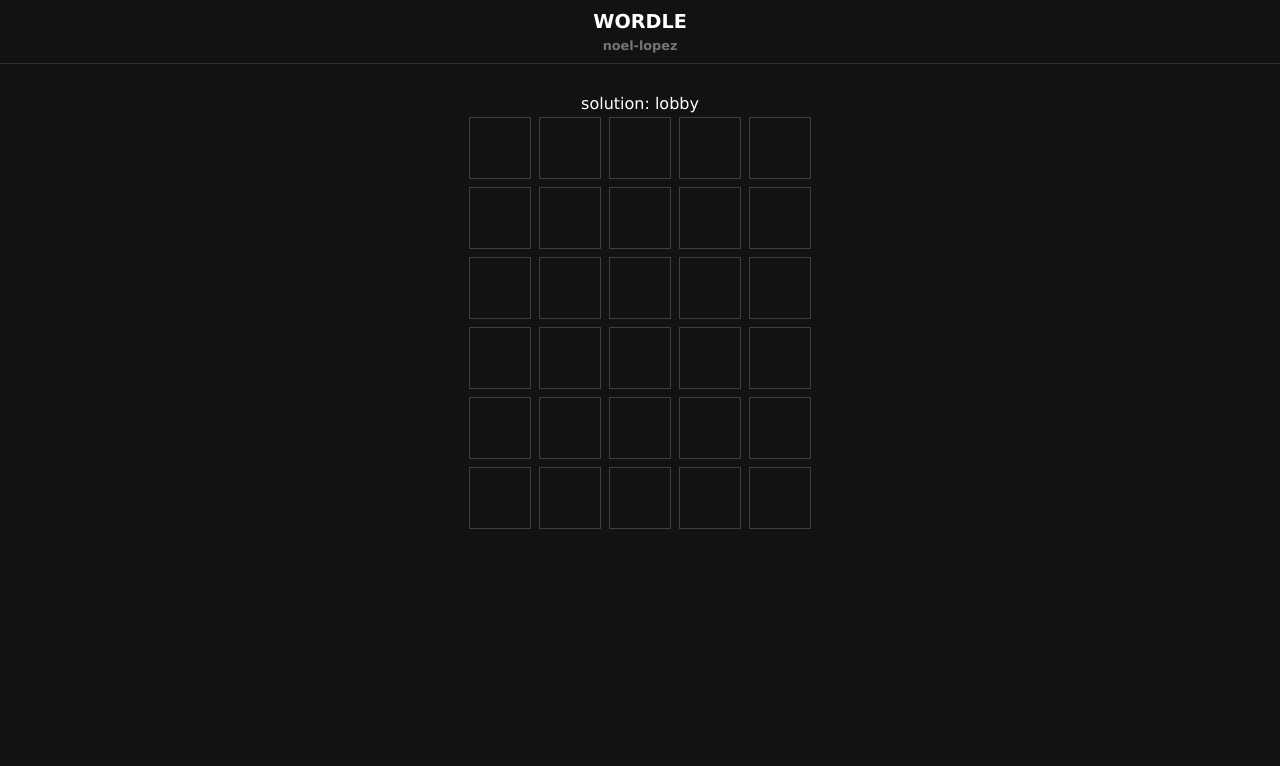
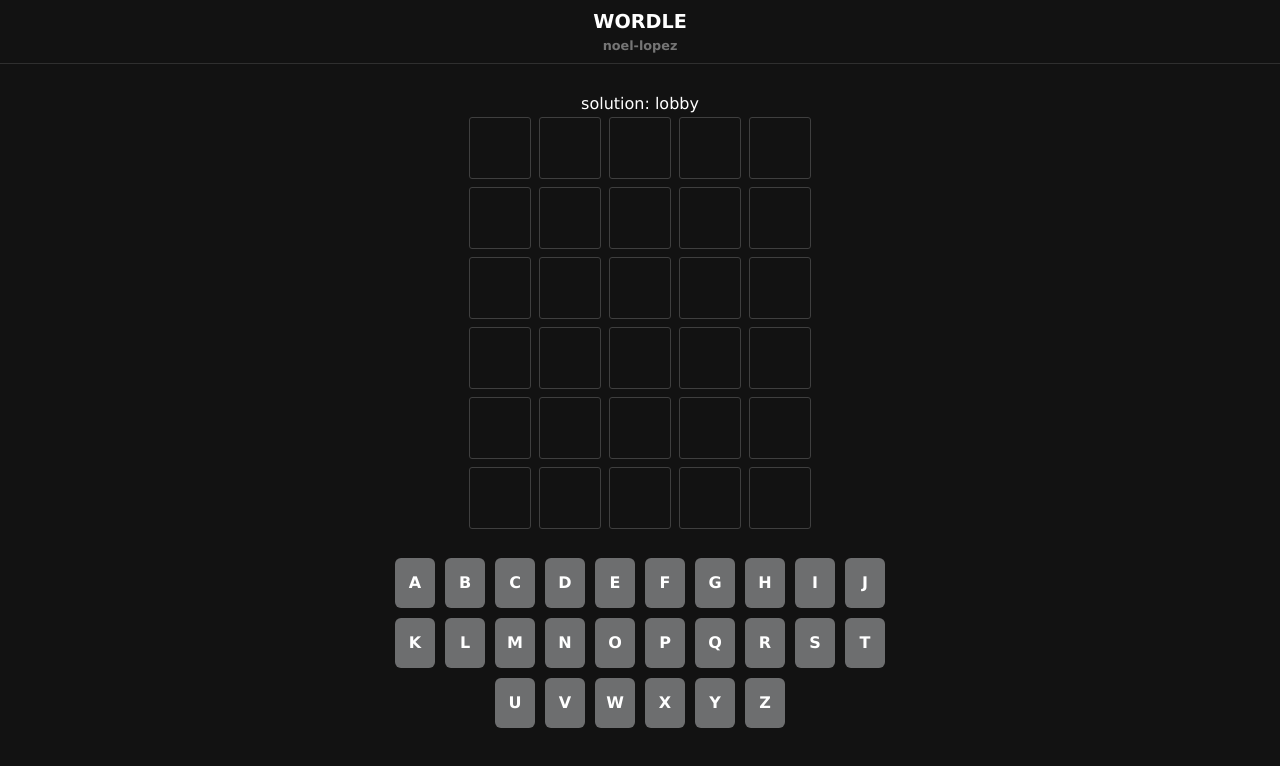
Before and after one commit to noel-lopez/react-wordle, a React (Vite) app: page / in a window 1280 px wide. Shown: the top 766 px of the page. Built offline with nearby package versions, Linux system fonts and the light colour scheme; data requests are answered from the project's data file.

Commit message:
added static keypad

```diff
--- /dev/null
+++ b/src/components/Keypad.jsx
@@ -0,0 +1,21 @@
+import React, { useEffect, useState } from 'react'
+import useKeypad from '../hooks/useKeypad'
+
+export default function Keypad() {
+  const [letters, setLetters] = useState(null)
+
+  useEffect(() => {
+    const {letters} = useKeypad()
+    setLetters(letters)
+  }, [])
+
+  return (
+    <div className='keypad'>
+      {letters && letters.map((l) => {
+        return (
+          <div key={l.key}>{l.key.toUpperCase()}</div>
+        )
+      })}
+    </div>
+  )
+}
--- a/src/components/Wordle.jsx
+++ b/src/components/Wordle.jsx
@@ -1,6 +1,7 @@
 import React, {useEffect} from 'react'
 import useWordle from '../hooks/useWordle'
 import Grid from './Grid'
+import Keypad from './Keypad'
 
 export default function Wordle({ solution }) {
   const {currentGuess, handleKeyUp, guesses, isCorrect, turn } = useWordle(solution)
@@ -19,6 +20,7 @@
     <div>
       <div>solution: {solution}</div>
       <Grid currentGuess={currentGuess} guesses={guesses} turn={turn}/>
+      <Keypad />
     </div>
   )
 }
--- /dev/null
+++ b/src/hooks/useKeypad.js
@@ -0,0 +1,34 @@
+const useKeypad = () => {
+  const letters = [
+      {"key": "a"},
+      {"key": "b"},
+      {"key": "c"},
+      {"key": "d"},
+      {"key": "e"},
+      {"key": "f"},
+      {"key": "g"},
+      {"key": "h"},
+      {"key": "i"},
+      {"key": "j"},
+      {"key": "k"},
+      {"key": "l"},
+      {"key": "m"},
+      {"key": "n"},
+      {"key": "o"},
+      {"key": "p"},
+      {"key": "q"},
+      {"key": "r"},
+      {"key": "s"},
+      {"key": "t"},
+      {"key": "u"},
+      {"key": "v"},
+      {"key": "w"},
+      {"key": "x"},
+      {"key": "y"},
+      {"key": "z"}
+  ]
+
+  return {letters}
+}
+
+export default useKeypad
--- a/src/index.css
+++ b/src/index.css
@@ -34,6 +34,7 @@
   width: 60px;
   height: 60px;
   border: 1px solid #3f3f3f;
+  border-radius: 3px;
   margin: 4px;
   text-align: center;
   line-height: 60px;
@@ -44,8 +45,8 @@
 
 /* past guesses colorizing */
 .row > div.grey {
-  --background: #757575;
-  --border-color: #757575;
+  --background: #3a3a3c;
+  --border-color: #3a3a3c;
   animation: tileFlip 0.5s ease forwards;
 }
 
@@ -78,6 +79,22 @@
 /* current letters highlight */
 .row.current > div.filled {
   animation: tileBounce 0.2s ease-in-out forwards;
+}
+
+/* keypad */
+.keypad {
+  max-width: 500px;
+  margin: 20px auto;
+  font-weight: bold;
+}
+.keypad > div {
+  margin: 5px;
+  width: 40px;
+  height: 50px;
+  background: #6d6e6f;
+  display: inline-block;
+  border-radius: 6px;
+  line-height: 50px;
 }
 
 /* animations */
```
